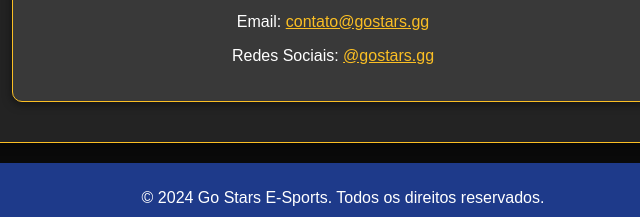
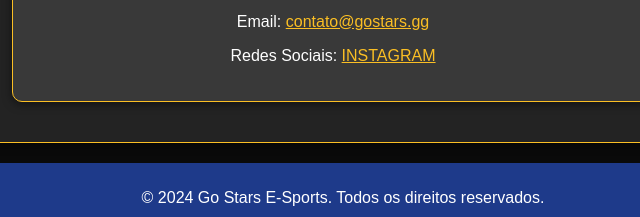
Before and after one commit to Japinha01/Go-Stars, a plain HTML site: page index.html in a window 1280 px wide. Shown: the part 2324-2541 px from the top of the page, 307-947 px from the left. Drawn offline with Linux system fonts and the light colour scheme.

Commit message:
Update index.html

```diff
--- a/index.html
+++ b/index.html
@@ -125,7 +125,7 @@
             <h3>Entre em Contato</h3>
             <p>Para mais informações, entre em contato conosco:</p>
             <p>Email: <a href="mailto:contato@gostars.gg" style="color: #FBBF24;">contato@gostars.gg</a></p>
-            <p>Redes Sociais: <a href="https://www.instagram.com/gostars.gg" style="color: #FBBF24;">@gostars.gg</a></p>
+            <p>Redes Sociais: <a href="https://www.instagram.com/gostars.gg" style="color: #FBBF24;">INSTAGRAM</a></p>
         </section>
     </section>
     <footer>
```
